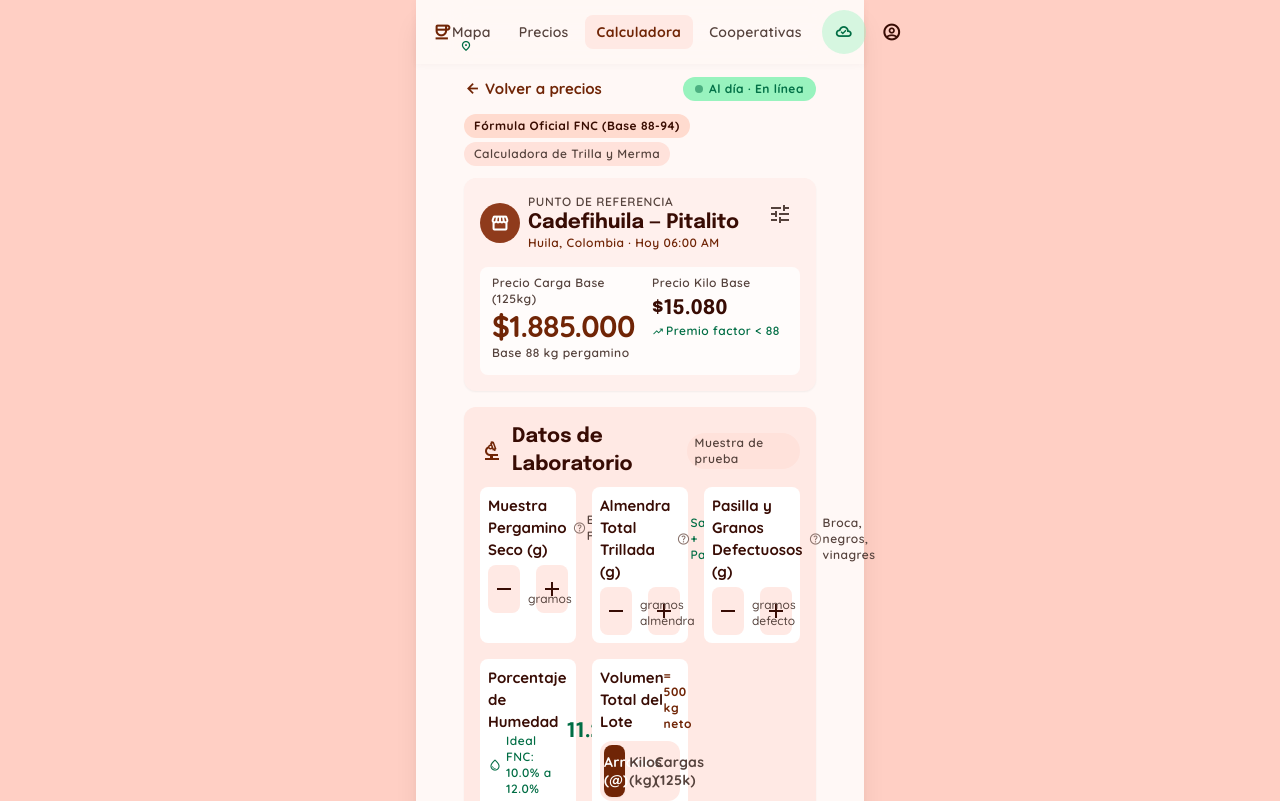
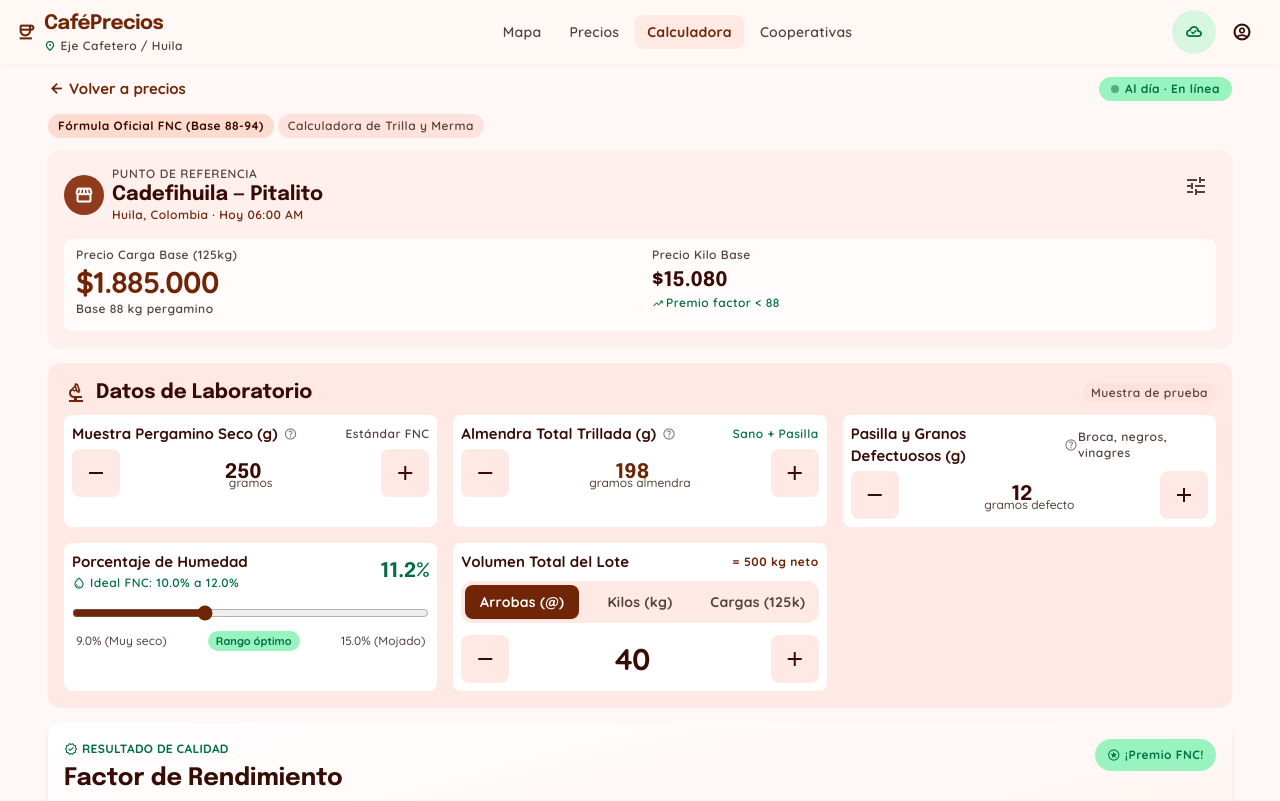
Before and after one commit to sebbas-0626/cafe-pwa, a Nuxt app in the folder web/: page /calculadora in a window 1280 px wide. Shown: the top 801 px of the page. Built offline with nearby package versions, Linux system fonts and the light colour scheme.

Commit message:
fix(web): layout full-width en desktop y onboarding solo movil

```diff
--- a/web/app/components/cafe/ListaScreen.vue
+++ b/web/app/components/cafe/ListaScreen.vue
@@ -233,8 +233,8 @@ const offers = computed<OfferListItem[]>(() => {
     </div>
   </main>
 
-  <nav class="fixed bottom-0 left-1/2 -translate-x-1/2 w-full max-w-md z-50 pb-safe bg-surface/90 backdrop-blur-xl shadow-[0_-4px_16px_rgba(68,21,10,0.06)]">
-    <div class="flex justify-around items-center h-20 px-space-sm max-w-md mx-auto">
+  <nav class="fixed bottom-0 inset-x-0 w-full z-50 pb-safe bg-surface/90 backdrop-blur-xl shadow-[0_-4px_16px_rgba(68,21,10,0.06)]">
+    <div class="flex justify-around items-center h-20 px-space-sm w-full">
       <a class="flex flex-col items-center justify-center gap-space-xs min-h-[48px] min-w-[64px] rounded-xl text-on-surface-variant hover:text-on-surface transition-all" href="/">
         <span class="material-symbols-outlined text-headline-md">explore</span>
         <span class="font-label-md text-label-md">Mapa</span>
--- a/web/app/components/cafe/MapaScreen.vue
+++ b/web/app/components/cafe/MapaScreen.vue
@@ -60,7 +60,7 @@ function retry(): void {
 </script>
 
 <template>
-  <main class="absolute inset-0 overflow-hidden bg-[#E9DFD0] font-body-md text-[#402318]">
+  <main class="fixed inset-0 overflow-hidden bg-[#E9DFD0] font-body-md text-[#402318]">
     <ClientOnly>
       <CoffeeMap
         ref="mapRef"
--- a/web/app/layouts/default.vue
+++ b/web/app/layouts/default.vue
@@ -14,9 +14,8 @@ const links = [
 </script>
 
 <template>
-  <div class="min-h-screen bg-surface-dim flex justify-center">
-    <div class="w-full max-w-md min-h-screen bg-background shadow-xl flex flex-col relative font-body-md text-body-md text-on-surface antialiased selection:bg-primary-fixed">
-      <header class="fixed top-0 left-1/2 -translate-x-1/2 w-full max-w-md z-50 pt-safe bg-surface/90 backdrop-blur-xl shadow-[0_1px_8px_rgba(68,21,10,0.04)]">
+  <div class="min-h-screen w-full bg-background flex flex-col relative font-body-md text-body-md text-on-surface antialiased selection:bg-primary-fixed">
+    <header class="fixed top-0 inset-x-0 w-full z-50 pt-safe bg-surface/90 backdrop-blur-xl shadow-[0_1px_8px_rgba(68,21,10,0.04)]">
       <div class="h-16 px-margin max-w-7xl mx-auto flex items-center justify-between gap-space-sm">
         <NuxtLink class="flex items-center gap-space-sm min-w-0" to="/">
           <span class="material-symbols-outlined text-headline-md text-primary">coffee</span>
@@ -85,9 +84,8 @@ const links = [
           {{ link.label }}
         </NuxtLink>
       </nav>
-      </header>
+    </header>
 
-      <slot />
-    </div>
+    <slot />
   </div>
 </template>
--- a/web/app/pages/index.vue
+++ b/web/app/pages/index.vue
@@ -7,10 +7,16 @@ definePageMeta({
 })
 
 const ONBOARDING_KEY = 'cafeprecios-onboarding-seen'
+const MOBILE_BREAKPOINT = 768
 
 const isFirstVisit = ref<boolean | null>(null)
 
 onMounted(() => {
+  if (window.innerWidth >= MOBILE_BREAKPOINT) {
+    navigateTo('/mapa', { replace: true })
+    return
+  }
+
   isFirstVisit.value = localStorage.getItem(ONBOARDING_KEY) === null
 })
 
--- a/web/app/pages/mapa.vue
+++ b/web/app/pages/mapa.vue
@@ -11,9 +11,5 @@ useHead({
 </script>
 
 <template>
-  <div class="fixed inset-0 bg-surface-dim flex justify-center">
-    <div class="relative w-full max-w-md h-full bg-[#E9DFD0] shadow-xl overflow-hidden">
-      <MapaScreen />
-    </div>
-  </div>
+  <MapaScreen />
 </template>
```
